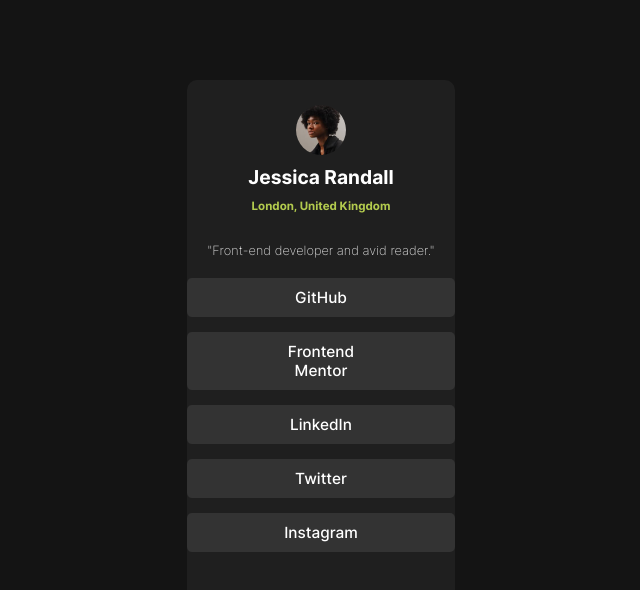
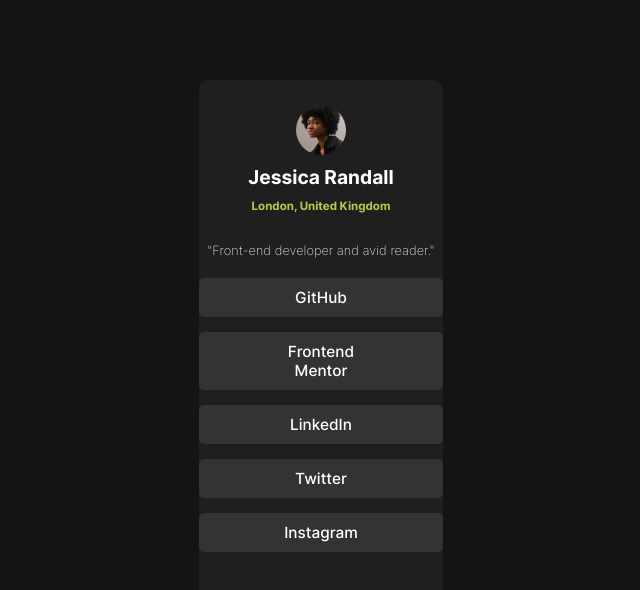
Before and after one commit to Mahagururaj/Social-links-profile, a plain HTML site: page index.html in a window 1280 px wide. Shown: the whole page, without its empty margins (319-959 px from the left). Drawn offline with Linux system fonts and the light colour scheme.

Commit message:
Update style.css

```diff
--- a/style.css
+++ b/style.css
@@ -28,7 +28,7 @@
   }
 
   .box {
-    width: 21%;
+    width: 19%;
     height: 80%;
     background: #1f1f1f;
     display: flex;
```
